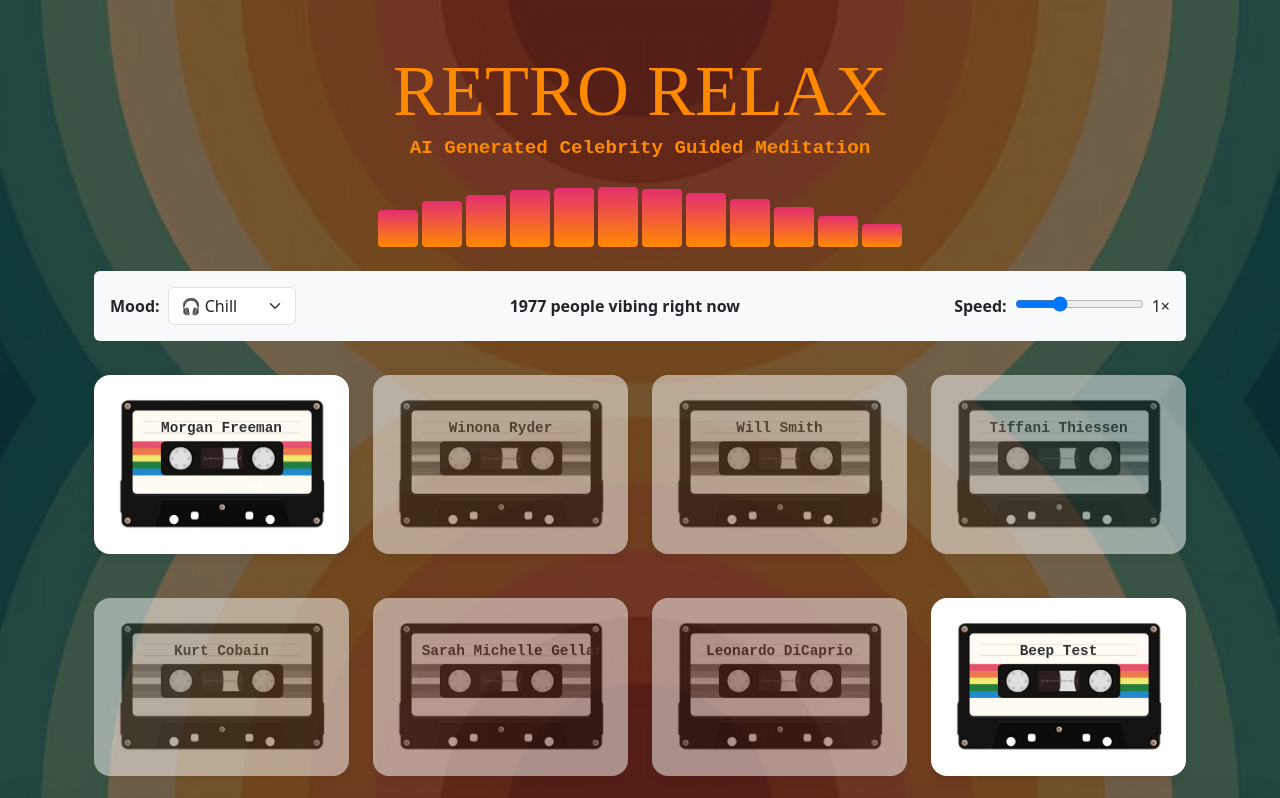
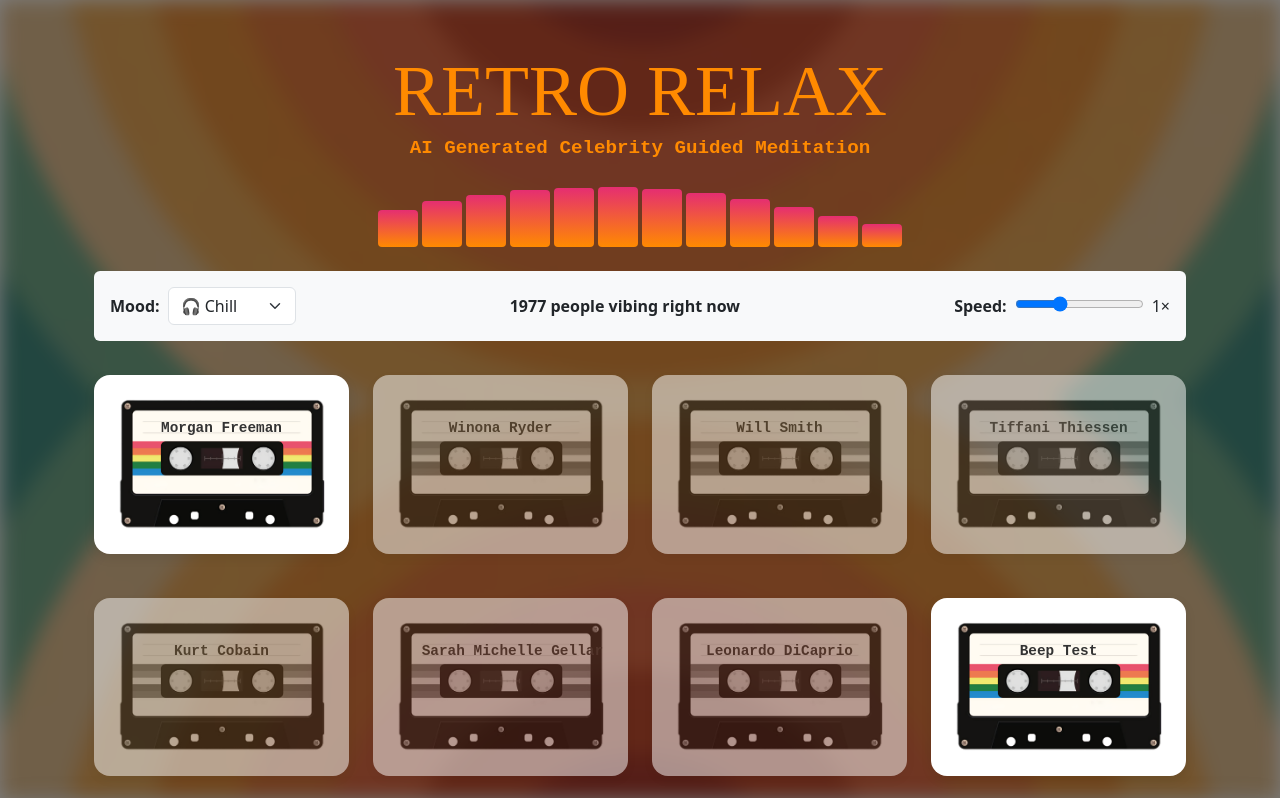
Before and after one commit to StarDexterity/codenetwork-2025-hackathon, a React (Vite) app in the folder retro-relax-app/: page / in a window 1280 px wide. Shown: the top 798 px of the page. Built offline with nearby package versions, Linux system fonts and the light colour scheme; a web font is replaced by a local one.

Commit message:
blur background

```diff
--- a/retro-relax-app/src/App.css
+++ b/retro-relax-app/src/App.css
@@ -352,17 +352,30 @@ h1 {
 }
 
 body {
-  background-image: url('/background.png'); /* your image */
-  background-size: cover; /* or 'contain' if you want full image in view */
-  background-repeat: no-repeat;
-  background-attachment: fixed; /* stays still while scrolling */
-  background-position: center;
   margin: 0;
   padding: 0;
+  position: relative;
+  overflow-x: hidden; /* avoid scrollbars if blur extends edges */
 }
 
-/* Optional: overlay to make text stand out */
+/* Blurred background layer */
 body::before {
+  content: "";
+  position: fixed;
+  top: 0;
+  left: 0;
+  width: 100%;
+  height: 100%;
+  background-image: url('/background.png');
+  background-size: 130%;
+  background-repeat: no-repeat;
+  background-position: center;
+  filter: blur(10px); /* adjust blur amount */
+  z-index: -2; /* keep it behind everything */
+}
+
+/* Dark overlay for text contrast */
+body::after {
   content: "";
   position: fixed;
   top: 0;
```
